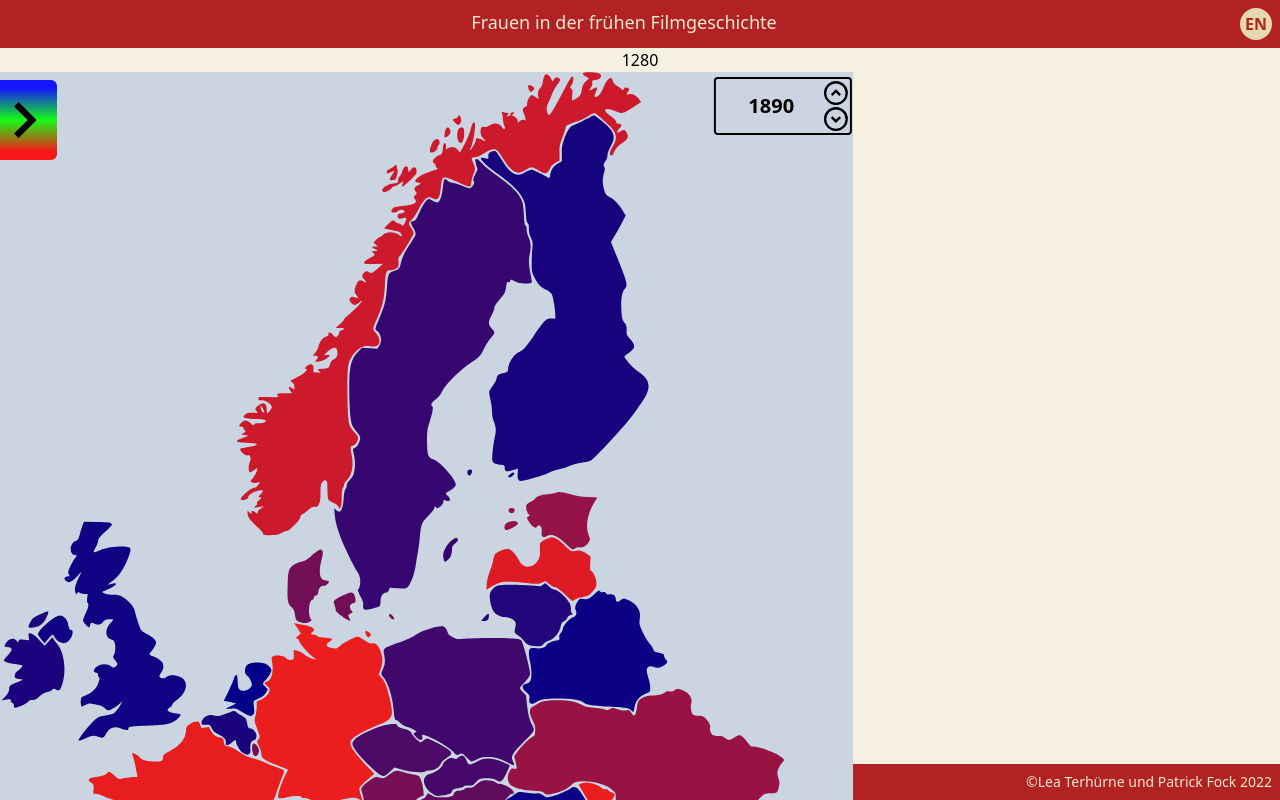
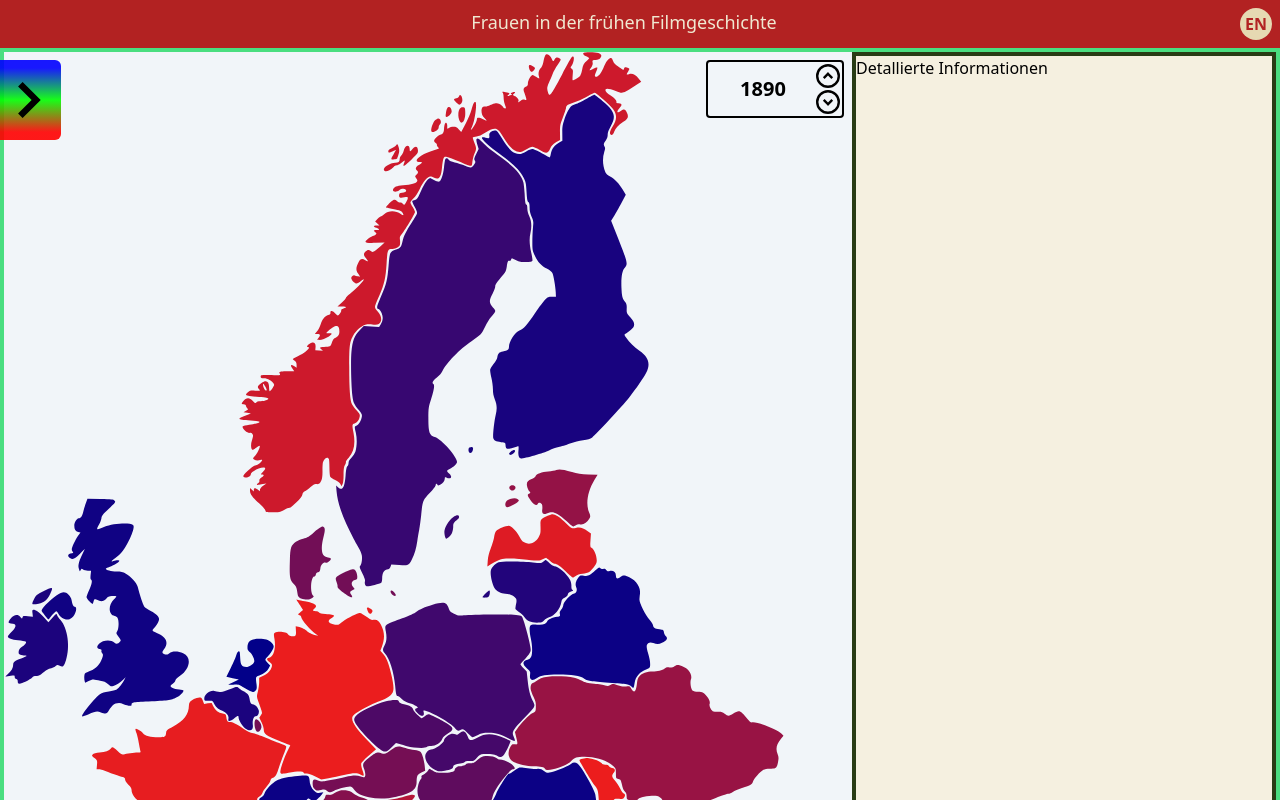
Before and after one commit to leaterhuerne/womenFilmPioneers, a SvelteKit app: page /geographic-map in a window 1280 px wide. Shown: the top 800 px of the page. Built offline with nearby package versions, Linux system fonts and the light colour scheme.

Commit message:
state 220320231727

```diff
--- a/src/lib/components/geographic-map/HeatMap.svelte
+++ b/src/lib/components/geographic-map/HeatMap.svelte
@@ -62,9 +62,8 @@
 
 </script>
 
-<div class="{className} min-w-full">
+<div class="{className} w-full">
     <SVGEurope
             countries={europe}
-            className="bg-slate-300"
     />
 </div>
--- a/src/lib/components/geographic-map/SVGEurope.svelte
+++ b/src/lib/components/geographic-map/SVGEurope.svelte
@@ -61,7 +61,7 @@
 <!-- SVG for all countries of europe -->
 <svg class="{className}"
         xmlns="http://www.w3.org/2000/svg"
-     width="w-full" height="h-full" viewBox="0 0 1110.000000 1280.000000"
+     width="100%" height="100%" viewBox="0 0 1110.000000 1280.000000"
      preserveAspectRatio="xMidYMin meet"
 >
     <metadata>
--- a/src/routes/+page.svelte
+++ b/src/routes/+page.svelte
@@ -1,11 +1,35 @@
 <script>
     import YearNumbers from "$lib/components/geographic-map/YearNumbers.svelte";
+    import HeatMap from "$lib/components/geographic-map/HeatMap.svelte";
+
+
+    let heatMapBoundColors = [              // Array with 2 entries for the colors with the minimum and maximum heat
+        {
+            title: "start color",
+            rgb: {
+                red: 0,
+                green: 0,
+                blue: 139
+            }
+        },
+        {
+            title: "end color",
+            rgb: {
+                red: 238,
+                green: 30,
+                blue: 29
+            }
+        },
+    ]
 </script>
 
 Hello women's world!
 
 <div>
+    <div class="">
+        <YearNumbers responsive="md" className="bg-indigo-200"/>
+    </div>
     <div>
-        <YearNumbers responsive="md"/>
+        <HeatMap countryHeatValues={heatMapBoundColors}/>
     </div>
 </div>
--- a/src/routes/geographic-map/+page.svelte
+++ b/src/routes/geographic-map/+page.svelte
@@ -40,18 +40,18 @@
     /////////////// Styling functionality \\\\\\\\\\\\\\\
 
     let colorPickerVisibility: string = "-translate-x-[84%]";
-    let windowWidth = 0;
+    let windowWidth = 0;    // current width of the window
+    const MD = 768;         // constant for windowWidth of tailwind md: property
 
 </script>
 
 <svelte:window bind:innerWidth={windowWidth} />
-<h1 class="grid place-items-center">{windowWidth}</h1>
-<div class="grid grid-cols-1 md:grid-cols-3">
+<div class="grid grid-cols-1 md:grid-cols-3 border-4 border-green-400">
     <!-- Map with ColorPicker and YearNumbers -->
-    <div class="relative w-full col-span-2">
+    <div class="relative w-full md:col-span-2">
         <!-- Map -->
         <HeatMap
-                className="absolute"
+                className="absolute bg-slate-100"
                 countryHeatValues={heatMapRandomColors}
                 colorFrom={heatMapBoundColors[0].rgb}
                 colorTo={heatMapBoundColors[1].rgb}
@@ -81,17 +81,25 @@
             </button>
         </div>
         <!-- Year numbers -->
+        {#if windowWidth >= MD}
+            <!-- Year numbers on top right side in the map -->
             <div class="mt-2 mr-2
                         absolute right-0 top-0
-                    scale-90 translate-x-[5%] -translate-y-[5%]
                         sm:scale-100
                 "
             >
                 <YearNumbers bind:year={year} responsive="md"/>
             </div>
+        {/if}
     </div>
+    <!-- Year number on bottom of the map -->
+    {#if windowWidth < MD}
+        <div class="m-2">
+            <YearNumbers bind:year={year} className="bg-freshonion-200" />
+        </div>
+    {/if}
     <!-- Detailed Information to Women -->
-    <div>
-
+    <div class="border-4 border-freshonion-900 h-screen">
+        Detallierte Informationen
     </div>
 </div>
```
Lines whose indentation alone changed are shown as unchanged.
